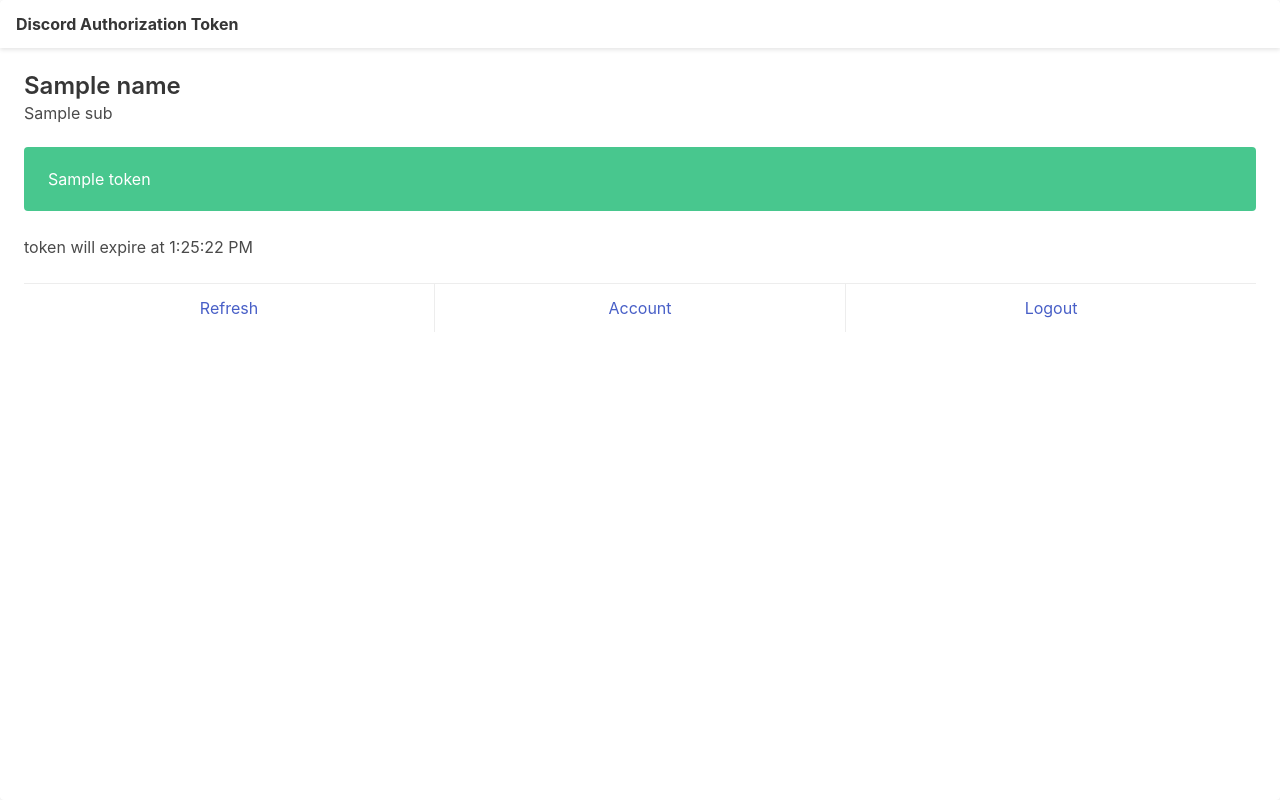
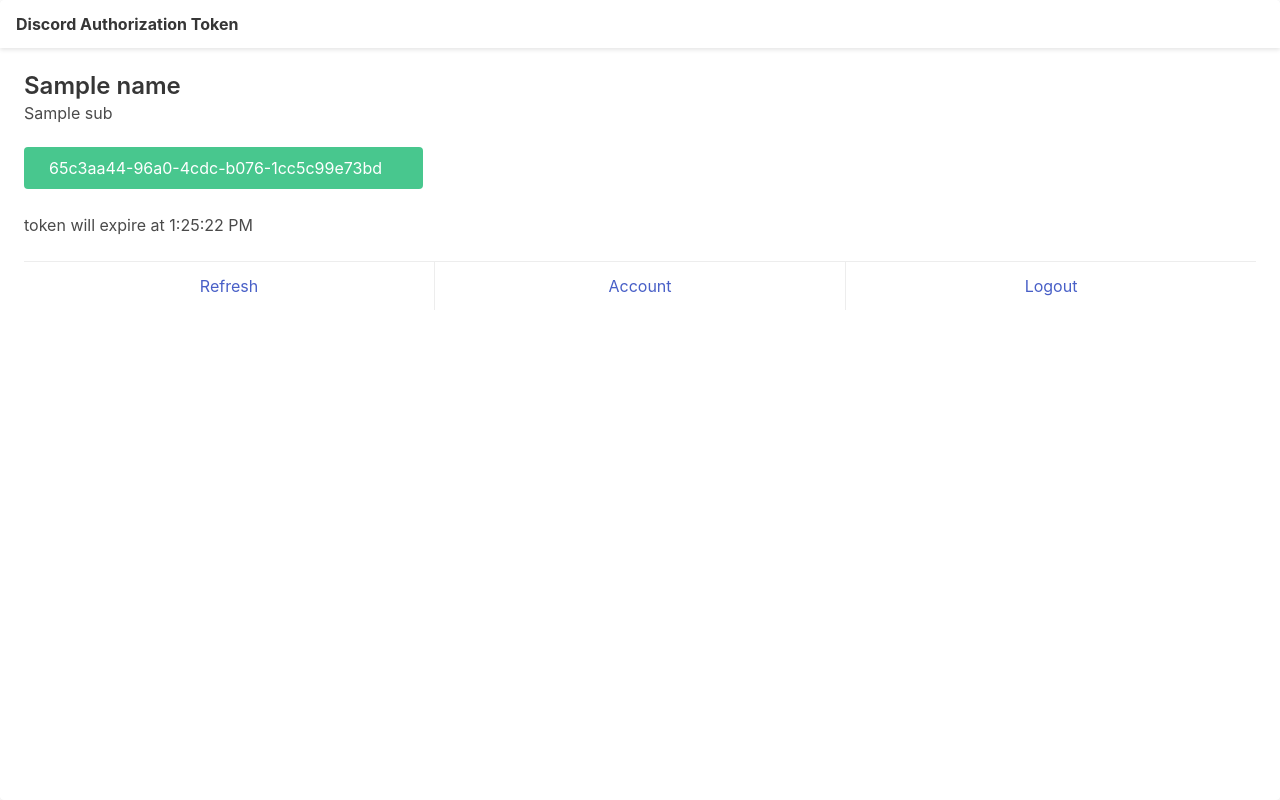
Before and after one commit to Mari-W/UFR-TF, a Python web app: template templates/token.html in a window 1280 px wide. Run offline with Jinja, Linux system fonts and the light colour scheme; the template is opened without the code that fills it: most values are stand-ins (such as "Sample title", 1, 10 or a date in 2020).

Commit message:
add copy button

```diff
--- a/templates/token.html
+++ b/templates/token.html
@@ -9,19 +9,6 @@
 </head>
 
 <body>
-  <!-- <section class="section">
-    <div class="container">
-      <h1 class="title">
-        Authentication Token Panel
-      </h1>
-      <p class="subtitle">
-        Hey there, <strong>{{ sub }}</strong>!
-      </p>
-      <div class="notification is-success">
-        {{token}}
-      </div>
-    </div>
-  </section> -->
   <div class="card" style="height: 100vh;">
     <header class="card-header">
       <p class="card-header-title">
@@ -36,11 +23,22 @@
         </div>
       </div>
       <div class="content">
-        <div class="notification is-success">
-          {{token}}
-        </div>
+
+        <button id="token" onclick="copy()" class="button notification is-success">
+          65c3aa44-96a0-4cdc-b076-1cc5c99e73bd
+        </button>
+        <br>
         <time id="time">...</time>
         <script>
+          function copy() {
+            navigator.clipboard.writeText("{{token}}");
+            document.getElementById("token").classList.remove("is-success")
+            document.getElementById("token").classList.add("is-primary")
+            setTimeout(() => {
+              document.getElementById("token").classList.add("is-success")
+              document.getElementById("token").classList.remove("is-primary")
+            }, 500);
+          }
           let date = new Date()
           date.setMinutes(date.getMinutes() + 5)
           document.getElementById("time").innerHTML = "token will expire at " + date.toLocaleTimeString()
```
